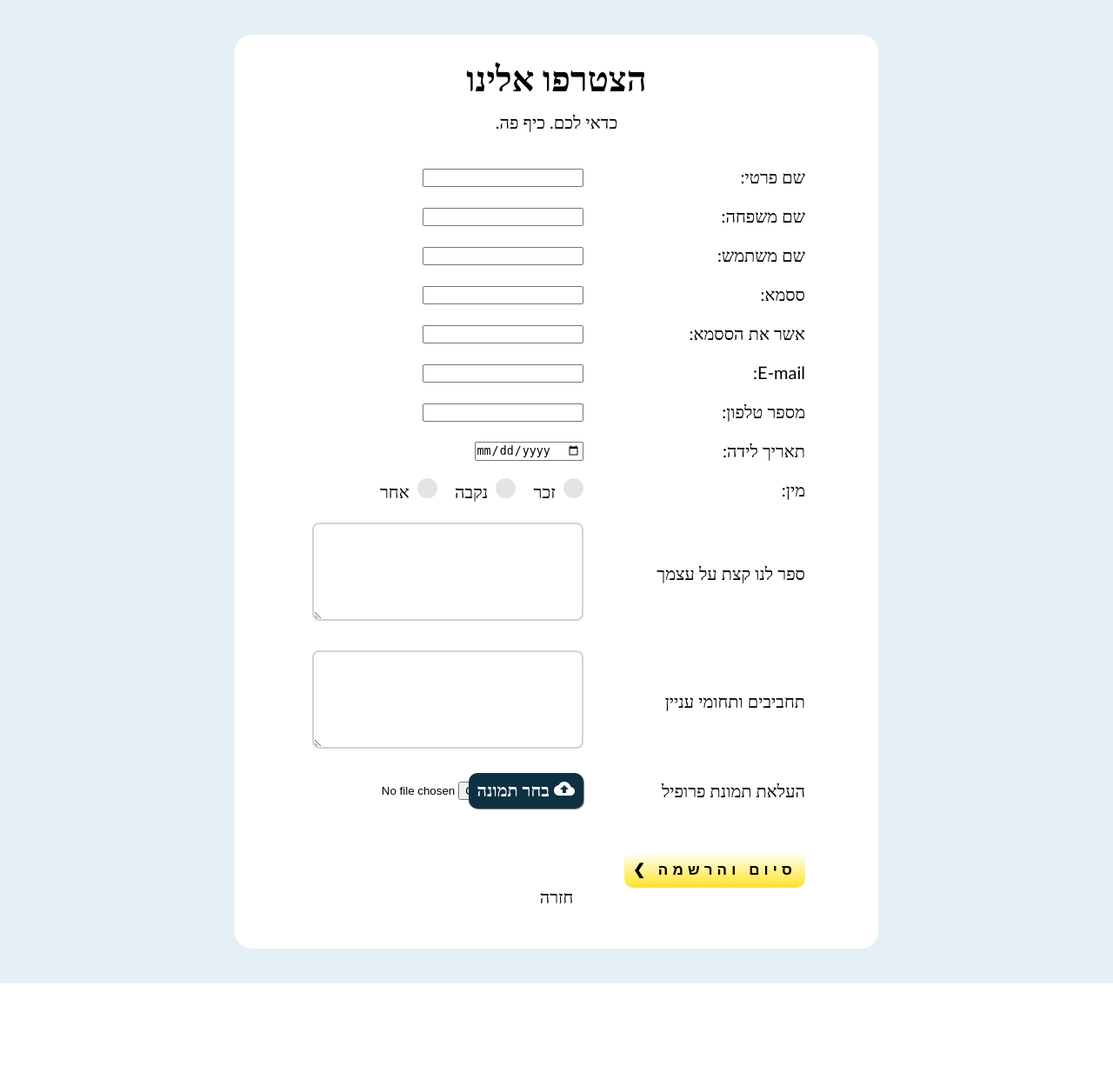
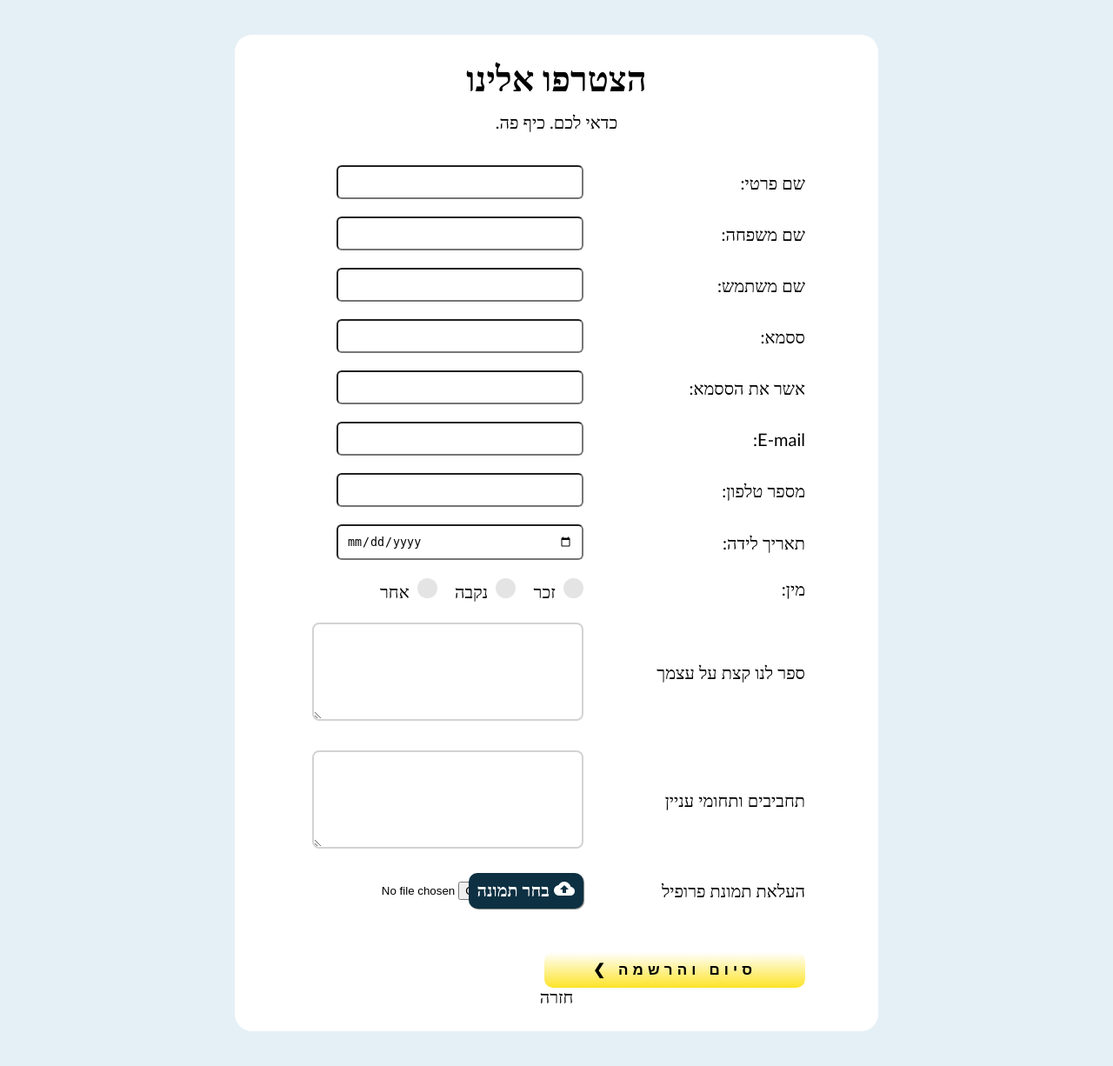
Before and after one commit to netanella/do-hugi, a PHP site: page /sign-up.html in a window 1280 px wide. Shown: the part 81-1307 px from the top of the page at 87% size. Before the commit the page ends 1212 px from the top, so only its background shows below. Run offline with PHP 8.4, Linux system fonts and the light colour scheme.

Commit message:
conflict fix

```diff
--- a/stylelee.css
+++ b/stylelee.css
@@ -19,23 +19,15 @@
 }
 
 #registration{
-<<<<<<< HEAD
-    padding: 40px;
-    margin: 20px auto;
-    width: 80%;
-=======
     margin: auto;
     width: 90%;
->>>>>>> 93ee984794b63e2f3283916b9ed259ceb5867f70
 }
 
 #registration .form-submit-btn {
-<<<<<<< HEAD
     width: 300px;
     display: block;
     letter-spacing: 0.3em;
     margin: 30px 20px auto;
-
 }
 #contactus .form-submit-btn {
     width: 300px;
@@ -49,13 +41,7 @@
     letter-spacing: 0.3em;
     margin: 30px auto;
 }
-=======
-    width: 100%;
-    display: block;
-    letter-spacing: 0.3em;
-    margin: 30px auto;
-}
->>>>>>> 93ee984794b63e2f3283916b9ed259ceb5867f70
+
 
 #registration input {
     border-radius: 6px;
@@ -93,7 +79,7 @@
 #profile-photo {
     width: 400px;
 }
-<<<<<<< HEAD
+
 #part1 {
     border: 2px solid lightgray;
     border-radius: 20px;
@@ -130,7 +116,6 @@
     margin: 20px;
     text-align: right;
     padding: 8px 20px;
-    text-align:center;
 }
 #log-in input {
     border-radius: 6px;
@@ -146,6 +131,7 @@
     width: 95%;
 
 }
+
 #loginbutt{
     width: 35%;
     max-width: 350px;
@@ -159,11 +145,7 @@
 #log-in #loginbutt:hover {
     background-color:grey ;
 }
-=======
 
 #profile-photo input {
     padding: 0;
 }
-
-
->>>>>>> 93ee984794b63e2f3283916b9ed259ceb5867f70
```
